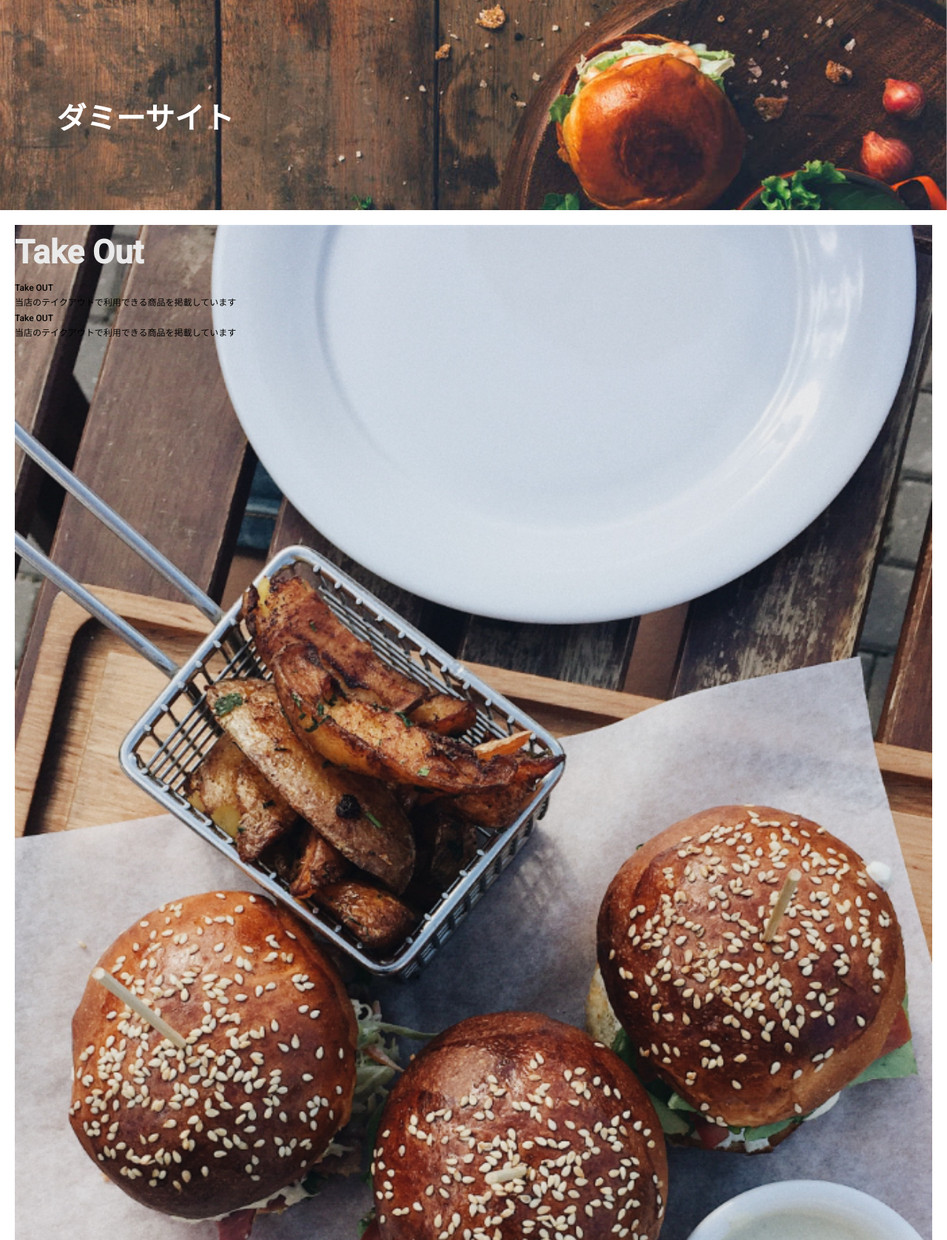
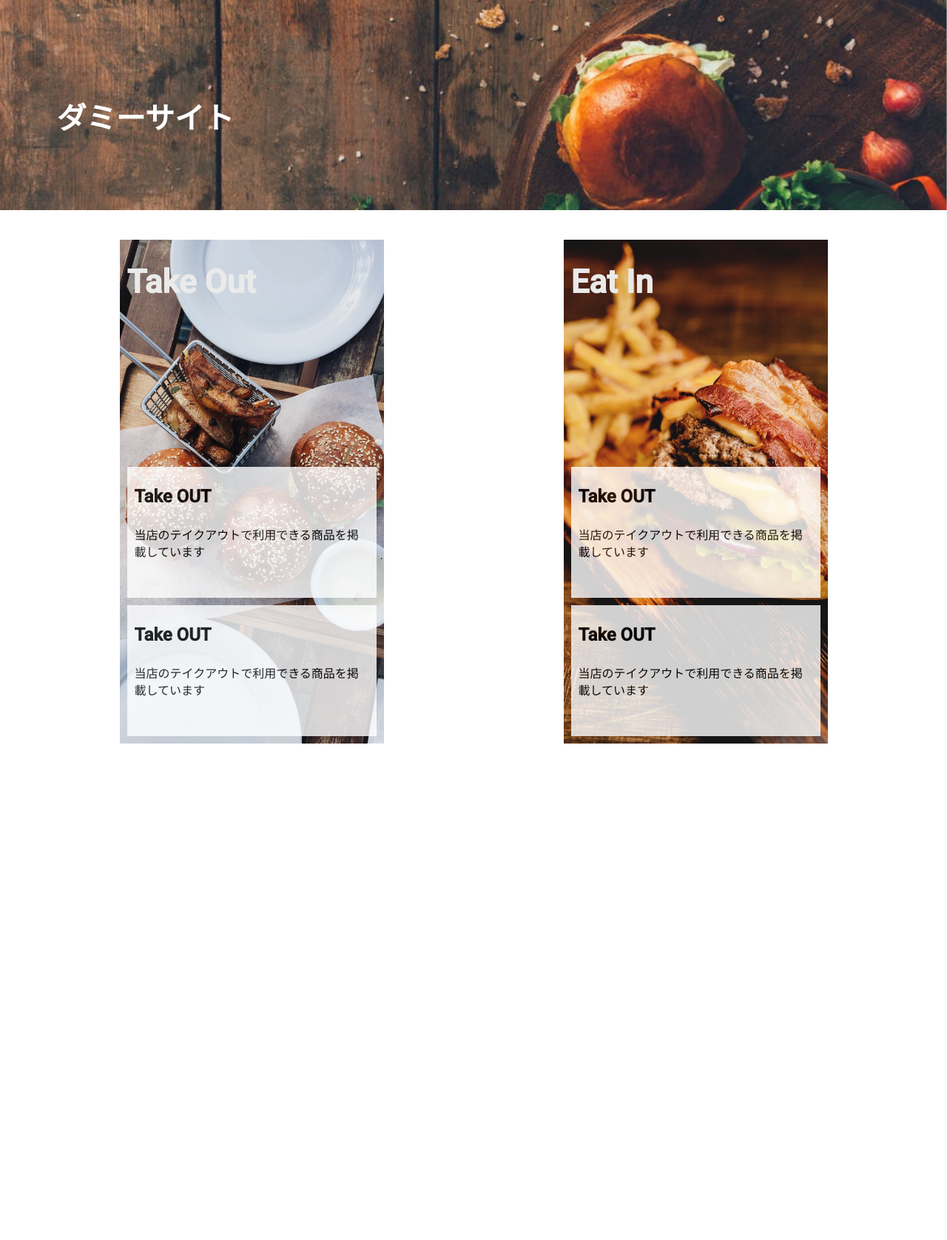
Before and after one commit to yuukitom/hamburger, a PHP site: page / in a window 1280 px wide. Shown: the part 244-1920 px from the top of the page at 74% size. After the commit the page ends 1249 px from the top, so only its background shows below. Run offline with PHP 8.4, Linux system fonts and the light colour scheme; some libraries are stand-ins or nearby versions.

Commit message:
20210621_フロントページ_サービス作成中

```diff
--- a/css/style.css
+++ b/css/style.css
@@ -41,6 +41,18 @@ Layout
 @media (min-width: 1920px) {
   .l-mainvisual {
     height: 530px;
+  }
+}
+
+.l-main__service {
+  display: flex;
+  flex-direction: column;
+}
+
+@media (min-width: 834px) {
+  .l-main__service {
+    flex-direction: row;
+    justify-content: space-around;
   }
 }
 
@@ -154,6 +166,12 @@ object
   margin: 20px 20px 50px 20px;
 }
 
+@media (min-width: 834px) {
+  .p-main__service {
+    margin: 40px 40px 50px 40px;
+  }
+}
+
 .p-main__service li {
   background-size: cover;
   background-position: center;
@@ -168,12 +186,51 @@ object
 }
 
 .p-main__serviceInner {
+  display: flex;
+  flex-direction: column;
+  justify-content: space-between;
   height: 170vw;
+  max-width: 357px;
+  max-height: 681px;
+}
+
+@media (min-width: 1920px) {
+  .p-main__serviceInner {
+    height: 80vw;
+    max-width: 625px;
+    max-height: 1196px;
+  }
 }
 
 .p-main__serviceTitle {
   font-size: 4.4rem;
+  font-weight: bold;
   color: #EAEAEA;
+  margin: 20px 0 0 10px;
+}
+
+@media (min-width: 1920px) {
+  .p-main__serviceTitle {
+    margin: 40px 0 0 20px;
+  }
+}
+
+.p-main__serviceCard {
+  background-color: #fff;
+  opacity: 0.8;
+  margin: 0 10px 10px 10px;
+}
+
+.p-main__serviceTerm {
+  font-size: 2.4rem;
+  font-weight: bold;
+  padding: 20px 0 20px 10px;
+}
+
+.p-main__serviceDesc {
+  font-size: 1.6rem;
+  line-height: 23px;
+  padding: 0 10px 50px 10px;
 }
 
 .u-displayNone--pc {
--- a/scss/layout/_front.scss
+++ b/scss/layout/_front.scss
@@ -0,0 +1,8 @@
+.l-main__service {
+  display: flex;
+  flex-direction: column;
+  @include breakpoint(tablet) {
+    flex-direction: row;
+    justify-content: space-around;
+  }
+}
--- a/scss/object/project/_front.scss
+++ b/scss/object/project/_front.scss
@@ -1,6 +1,9 @@
 .p-main__service {
 
   margin: 20px 20px 50px 20px;
+  @include breakpoint(tablet) {
+    margin: 40px 40px 50px 40px;
+  }
 
   li {
     background-size: cover;
@@ -15,12 +18,46 @@
   }
 
   &Inner {
+    display: flex;
+    flex-direction: column;
+    justify-content: space-between;
     height: 170vw;
+    max-width: 357px;
+    max-height: 681px;
+    @include breakpoint(pc) {
+      height: 80vw;
+      max-width: 625px;
+      max-height: 1196px;
+    }
 
   }
 
   &Title {
     font-size: 4.4rem;
+    font-weight: bold;
     color: #EAEAEA;
+    margin: 20px 0 0 10px;
+    @include breakpoint(pc) {
+      margin: 40px 0 0 20px;
+    }
   }
+
+  &Card {
+    background-color: $white-color;
+    opacity: 0.8;
+    margin: 0 10px 10px 10px;
+  }
+
+  &Term {
+    font-size: 2.4rem;
+    font-weight: bold;
+    padding: 20px 0 20px 10px ;
+  }
+
+  &Desc {
+    font-size: 1.6rem;
+    line-height: 23px;
+    padding: 0 10px 50px 10px;
+  }
+
 }
```
Also changed, not shown: 1 other file.
